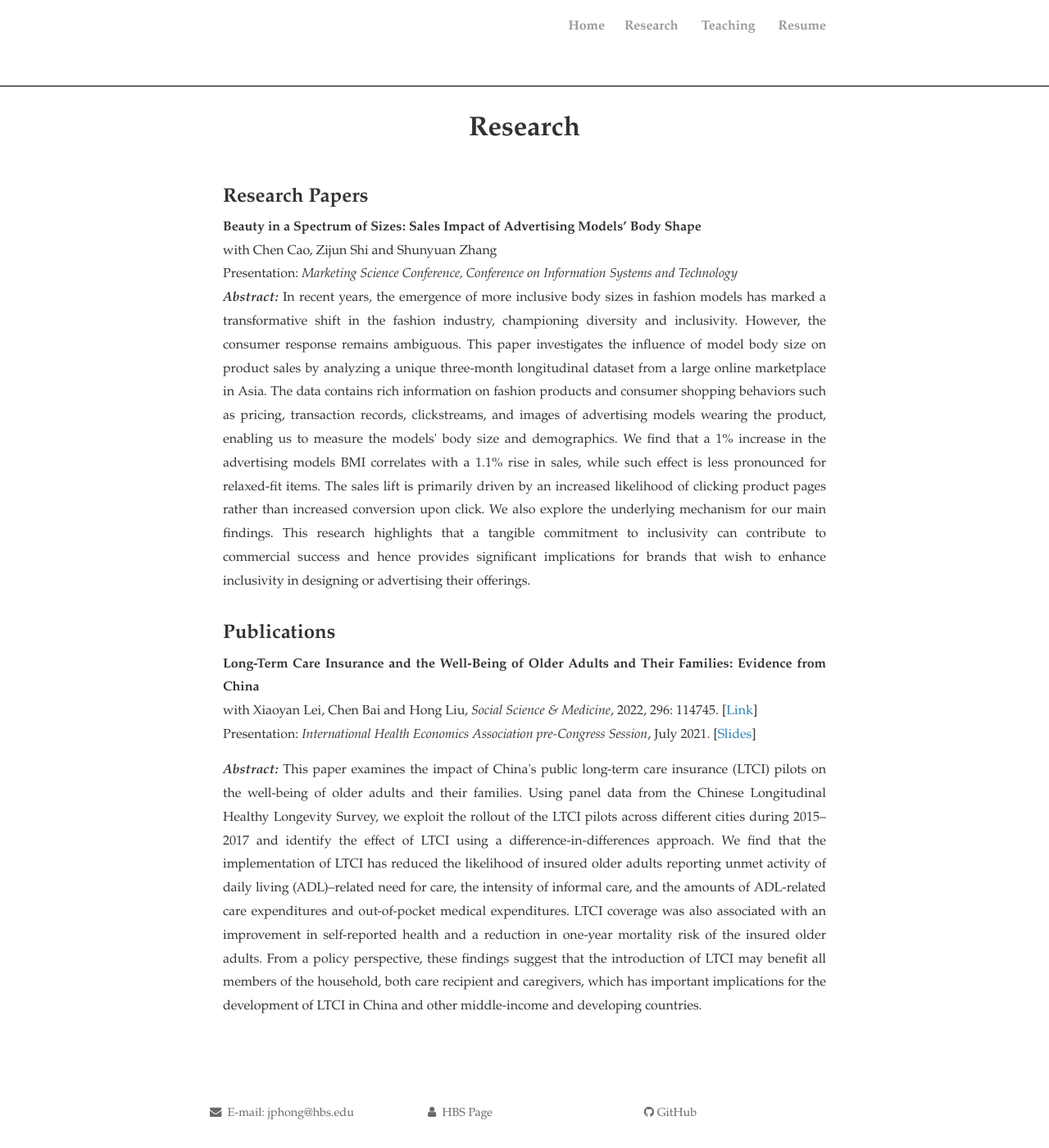
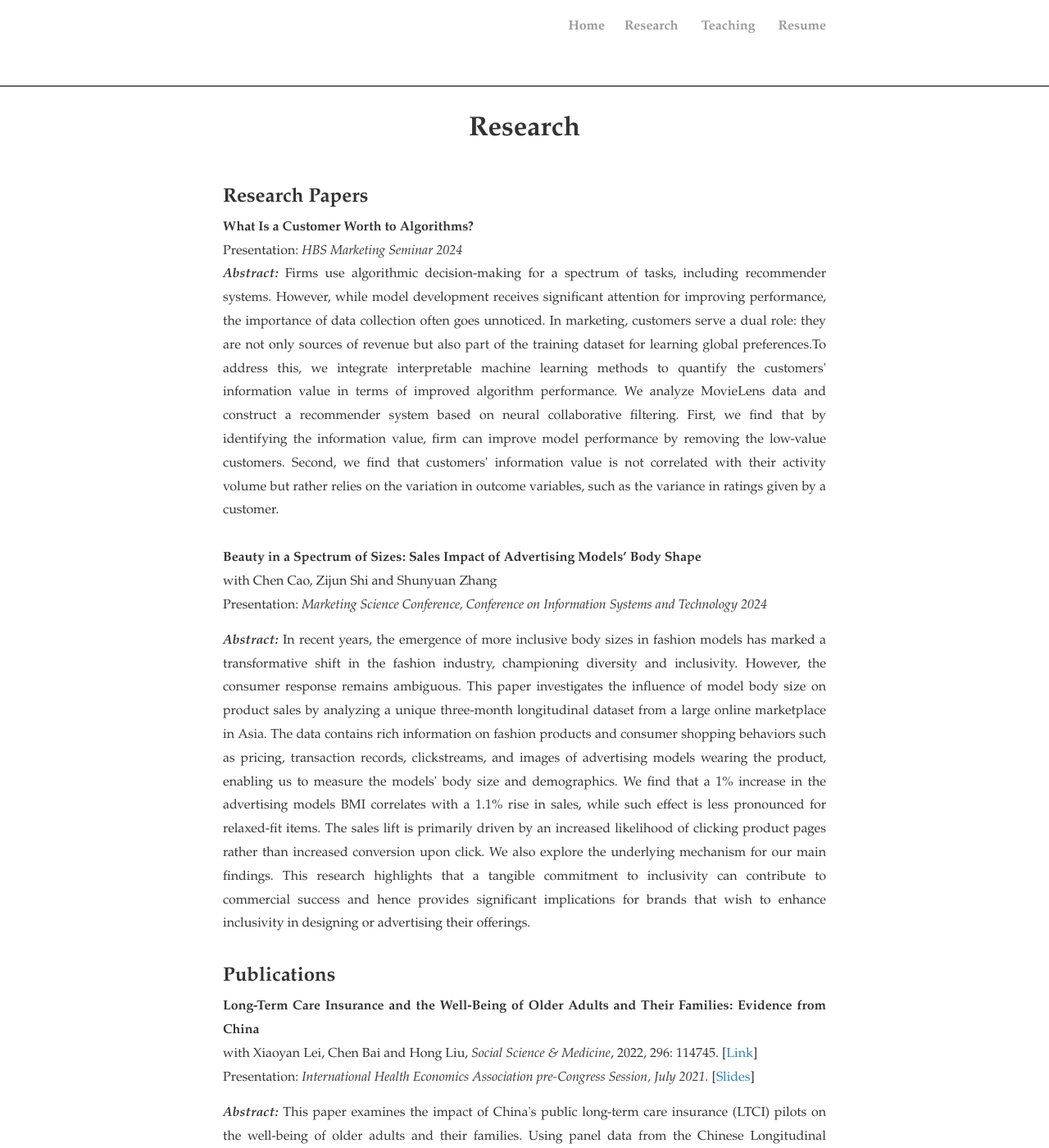
Before and after one commit to JingpengHong/JingpengHong.github.io, a Jekyll site: the page built from research.html, in a window 1280 px wide and 1400 px high. Shown: the whole window at 82% size. Built offline with Jekyll 4.4.1, drawn with Linux system fonts in a browser that asks for light colours; nearby versions of some CDN libraries; comment, search, counter and statistics services are not loaded; a style sheet for code colours, icons or effects is not loaded.

Commit message:
Update research.html

```diff
--- a/research.html
+++ b/research.html
@@ -4,11 +4,18 @@ title: Research
 permalink: /research/
 ---
 <font size="+2"><strong> Research Papers </strong></font><br>
+<strong>What Is a Customer Worth to Algorithms?</strong>
+<br>
+Presentation: <i>HBS Marketing Seminar 2024</i>
+<br>
+<p style="text-align:justify"><b><i>Abstract: </i></b> Firms use algorithmic decision-making for a spectrum of tasks, including recommender systems. However, while model development receives significant attention for improving performance, the importance of data collection often goes unnoticed. In marketing, customers serve a dual role: they are not only sources of revenue but also part of the training dataset for learning global preferences.To address this, we integrate interpretable machine learning methods to quantify the customers' information value in terms of improved algorithm performance. We analyze MovieLens data and construct a recommender system based on neural collaborative filtering. First, we find that by identifying the information value, firm can improve model performance by removing the low-value customers. Second, we find that customers' information value is not correlated with their activity volume but rather relies on the variation in outcome variables, such as the variance in ratings given by a customer.
+  <br><br>
+
 <strong>Beauty in a Spectrum of Sizes: Sales Impact of Advertising Models’ Body Shape</strong>
 <br>
 with Chen Cao, Zijun Shi and Shunyuan Zhang
 <br>
-Presentation: <i>Marketing Science Conference, Conference on Information Systems and Technology</i>
+Presentation: <i>Marketing Science Conference, Conference on Information Systems and Technology 2024</i>
 <br>
 <p style="text-align:justify"><b><i>Abstract: </i></b> In recent years, the emergence of more inclusive body sizes in fashion models has marked a transformative shift in the fashion industry, championing diversity and inclusivity. However, the consumer response remains ambiguous. This paper investigates the influence of model body size on product sales by analyzing a unique three-month longitudinal dataset from a large online marketplace in Asia. The data contains rich information on fashion products and consumer shopping behaviors such as pricing, transaction records, clickstreams, and images of advertising models wearing the product, enabling us to measure the models' body size and demographics. We find that a 1% increase in the advertising models BMI correlates with a 1.1% rise in sales, while such effect is less pronounced for relaxed-fit items. The sales lift is primarily driven by an increased likelihood of clicking product pages rather than increased conversion upon click. We also explore the underlying mechanism for our main findings. This research highlights that a tangible commitment to inclusivity can contribute to commercial success and hence provides significant implications for brands that wish to enhance inclusivity in designing or advertising their offerings.
 <br><br>
@@ -18,7 +25,7 @@ Presentation: <i>Marketing Science Conference, Conference on Information Systems
 <br>
 with Xiaoyan Lei, Chen Bai and Hong Liu, <i>Social Science & Medicine</i>, 2022, 296: 114745. [<a href="https://www.sciencedirect.com/science/article/pii/S027795362200048X" >Link</a>]
 <br>
-Presentation: <i>International Health Economics Association pre-Congress Session</i>, July 2021. [<a href="https://www.dropbox.com/s/cp55sz51u426onv/LTCI_iHEA_July2021.pdf?dl=0>" >Slides</a>]
+Presentation: <i>International Health Economics Association pre-Congress Session, July 2021. </i> [<a href="https://www.dropbox.com/s/cp55sz51u426onv/LTCI_iHEA_July2021.pdf?dl=0>" >Slides</a>]
 <br>
 <p style="text-align:justify"><b><i>Abstract: </i></b> This paper examines the impact of China's public long-term care insurance (LTCI) pilots on the well-being of older adults and their families. Using panel data from the Chinese Longitudinal Healthy Longevity Survey, we exploit the rollout of the LTCI pilots across different cities during 2015–2017 and identify the effect of LTCI using a difference-in-differences approach. We find that the implementation of LTCI has reduced the likelihood of insured older adults reporting unmet activity of daily living (ADL)–related need for care, the intensity of informal care, and the amounts of ADL-related care expenditures and out-of-pocket medical expenditures. LTCI coverage was also associated with an improvement in self-reported health and a reduction in one-year mortality risk of the insured older adults. From a policy perspective, these findings suggest that the introduction of LTCI may benefit all members of the household, both care recipient and caregivers, which has important implications for the development of LTCI in China and other middle-income and developing countries.
 <br><br>
```
